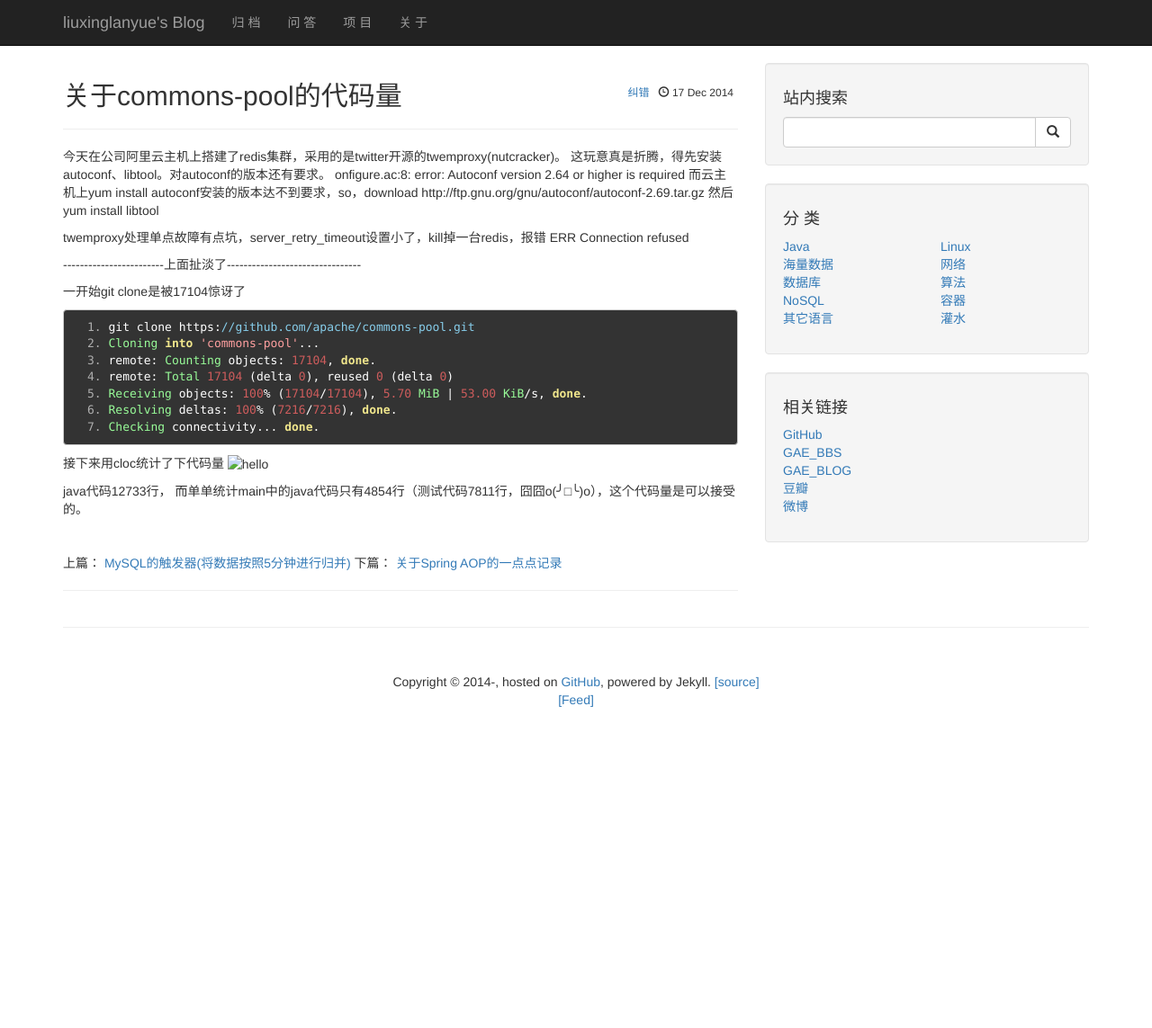
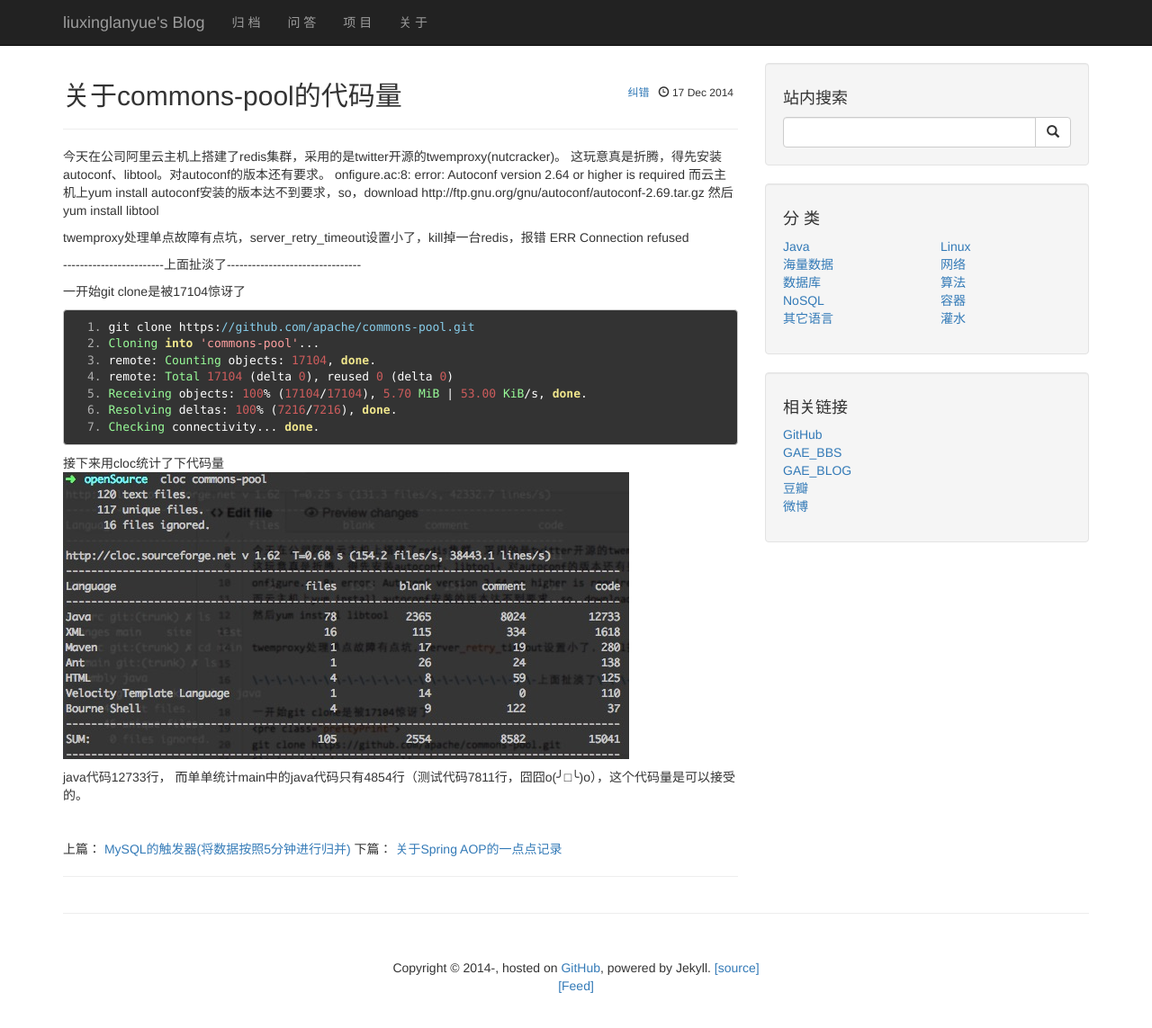
Before and after one commit to liuxinglanyue/blog, a Jekyll site: the page built from _posts/2014-12-17-commons-pool.markdown, in a window 1280 px wide and 1166 px high. Shown: the top 1143 px of the window at 90% size. Built offline with Jekyll 4.4.1, drawn with Linux system fonts in a browser that asks for light colours; nearby versions of some CDN libraries; Markdown is read by kramdown in place of the engine named in the settings; comment, search, counter and statistics services are not loaded.

Commit message:
Update 2014-12-17-commons-pool.markdown

```diff
--- a/_posts/2014-12-17-commons-pool.markdown
+++ b/_posts/2014-12-17-commons-pool.markdown
@@ -27,6 +27,6 @@ Checking connectivity... done.
 </pre>
 
 接下来用cloc统计了下代码量
-![hello]({{BASE_PATH}}img/commons-pool.png)
+![hello](/img/commons-pool.png)
 
 java代码12733行， 而单单统计main中的java代码只有4854行（测试代码7811行，囧囧o(╯□╰)o），这个代码量是可以接受的。
```
